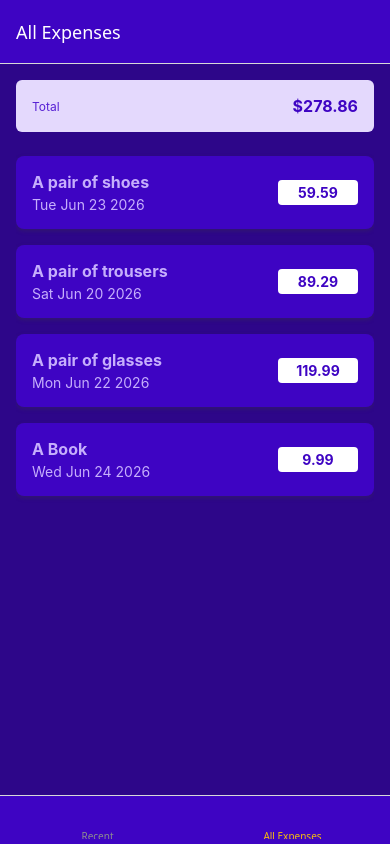
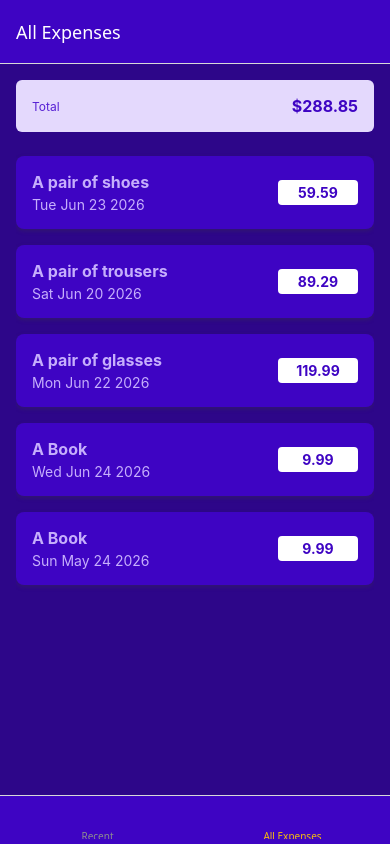
Before and after one commit to WagdySamih/Expense-Tracker-App, a React Native app: screen /AllExpenses in a window 390 px wide. Built offline with nearby package versions, Linux system fonts and the light colour scheme; some icons are missing.

Commit message:
feat: add recent expenses filtering and utility for date calculations; update RecentExpenses screen to display filtered data

```diff
--- a/src/data/mock.ts
+++ b/src/data/mock.ts
@@ -25,4 +25,10 @@ export const DUMMY_EXPENSES: Expense[] = [
     amount: 9.99,
     date: new Date("2026-6-24"),
   },
+  {
+    id: "e5",
+    description: "A Book",
+    amount: 9.99,
+    date: new Date("2026-5-24"),
+  },
 ];
--- a/src/screens/RecentExpenses/RecentExpenses.tsx
+++ b/src/screens/RecentExpenses/RecentExpenses.tsx
@@ -3,14 +3,17 @@ import { useContext } from "react";
 import { ExpensesList, ExpensesSummary } from "../../components";
 import { DUMMY_EXPENSES } from "../../data/mock";
 import { ExpensesContext } from "../../store/ExpensesContext";
+import { getDateMinusDays } from "../../utils";
 
 const RecentExpenses: React.FC = () => {
   const { expenses } = useContext(ExpensesContext);
+  const dateFrom7days = getDateMinusDays(new Date(), 7);
+  const recentExpenses = expenses.filter((ex) => ex.date > dateFrom7days);
 
   return (
     <View style={styles.container}>
-      <ExpensesSummary expenses={expenses} periodName="Last 7 days" />
-      <ExpensesList expenses={expenses} />
+      <ExpensesSummary expenses={recentExpenses} periodName="Last 7 days" />
+      <ExpensesList expenses={recentExpenses} />
     </View>
   );
 };
--- /dev/null
+++ b/src/utils/date.ts
@@ -0,0 +1,5 @@
+export const getDateMinusDays = (date: Date, days: number): Date => {
+  const result = new Date(date);
+  result.setDate(result.getDate() - days);
+  return result;
+};
--- /dev/null
+++ b/src/utils/index.ts
@@ -0,0 +1 @@
+export * from "./date";
```
